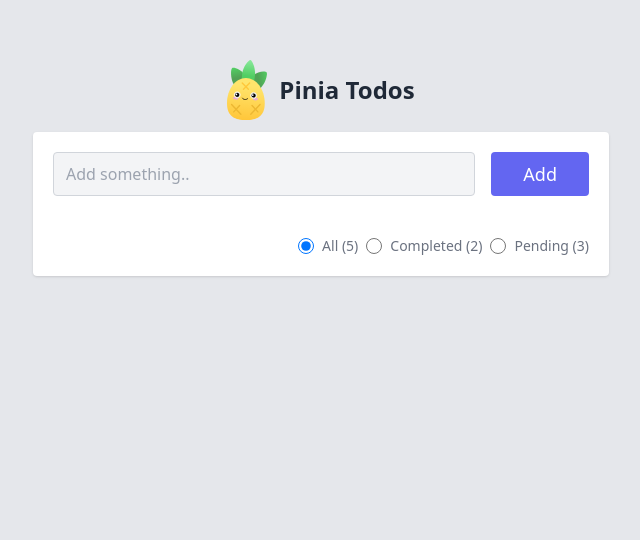
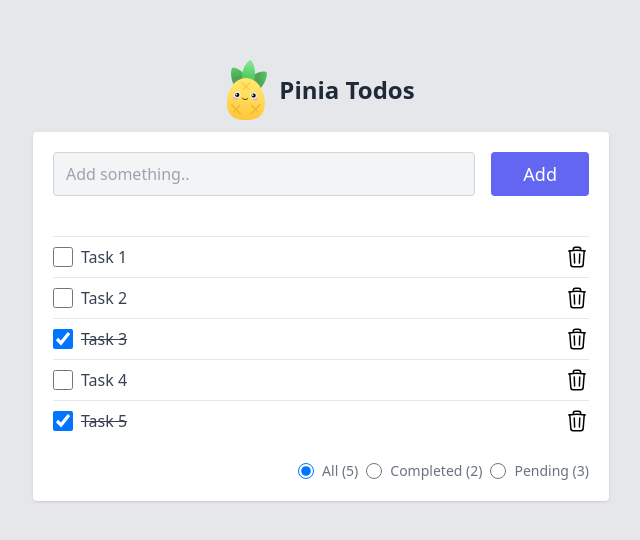
Before and after one commit to grmithu/todo-pinia-vuejs, a Vue app: page / in a window 1280 px wide. Shown: the part 180-720 px from the top of the page, without its empty margins (319-959 px from the left). Built offline with nearby package versions, Linux system fonts and the light colour scheme.

Commit message:
add filters

```diff
--- a/src/components/TaskFilter.vue
+++ b/src/components/TaskFilter.vue
@@ -1,10 +1,10 @@
 <script setup>
-    import { ref } from 'vue';
+    // import { ref } from 'vue';
     import { useTasks } from '../store/TaskStore';
 
     const store = useTasks()
 
-    const sortable = ref("all")
+    // const sortable = ref("all")
 
 
 </script>
@@ -16,15 +16,15 @@
     <div class="flex justify-end text-gray-500 mt-5">
         <div class="flex space-x-2">
             <label for="" class="inline-flex items-center">
-                <input type="radio" v-model="sortable" value="all" name="sortable" class="h-4 w-4 text-blue-500">
+                <input type="radio" v-model="store.sortable" value="all" name="sortable" class="h-4 w-4 text-blue-500">
                 <span class="ml-2 text-sm">All ({{ store.countAllTasks }}) </span>
             </label>
             <label for="" class="inline-flex items-center">
-                <input type="radio" v-model="sortable" value="completed" name="sortable" class="h-4 w-4 text-blue-500">
+                <input type="radio" v-model="store.sortable" value="completed" name="sortable" class="h-4 w-4 text-blue-500">
                 <span class="ml-2 text-sm">Completed ({{ store.countDoneTasks }}) </span>
             </label>
             <label for="" class="inline-flex items-center">
-                <input type="radio" v-model="sortable" value="pending" name="sortable" class="h-4 w-4 text-blue-500">
+                <input type="radio" v-model="store.sortable" value="pending" name="sortable" class="h-4 w-4 text-blue-500">
                 <span class="ml-2 text-sm">Pending ({{ store.countNotDoneTasks }}) </span>
             </label>
         </div>
--- a/src/components/TaskList.vue
+++ b/src/components/TaskList.vue
@@ -8,14 +8,19 @@
 <template>
 
 
+<div>
 
-        <div
+    <div
             v-for="task in store.filteredTasks"
             :key="task.id"
             class="flex border-t border-gray-200 py-2"
         >
             <Task :task="task" />
         </div>
+
+</div>
+
+
 
 
         <!-- <div
--- a/src/store/TaskStore.js
+++ b/src/store/TaskStore.js
@@ -18,8 +18,8 @@ export const useTasks = defineStore('tasks',{
 
     getters: {
 
-        filteredTask(){
-            return this.sortable === 'completed' ? this.doneTasks : this.sortable === 'pending' ? this.notDoneTasks : this.countAllTasks;
+        filteredTasks(){
+            return this.sortable === 'completed' ? this.doneTasks : this.sortable === 'pending' ? this.notDoneTasks : this.allTasks;
         },
 
         allTasks(){
```
